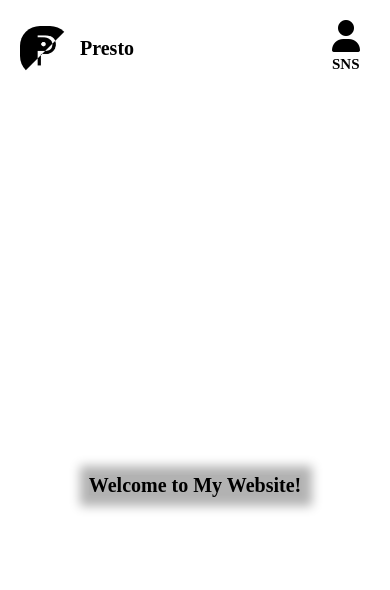
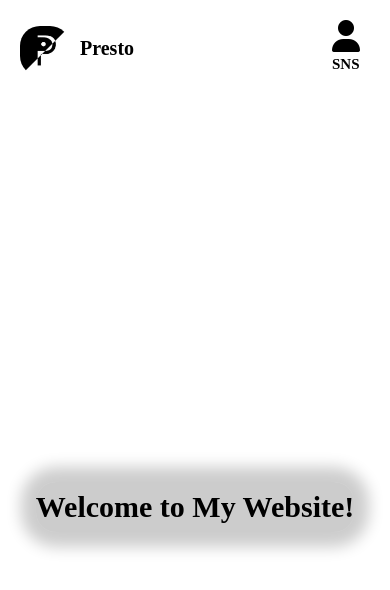
Before and after one commit to prestodev178/Personal-Websites, a plain HTML site: page index.html in a window 390 px wide. Drawn offline with Linux system fonts and the light colour scheme.

Commit message:
welcome 수정

```diff
--- a/css/screens/home.css
+++ b/css/screens/home.css
@@ -1,31 +1,30 @@
 #welcome{
     display: flex;
     justify-content: center;
-    height: 800px;
+    height: 100vh;
+    position: flex;
     align-items: center;
+    border-radius: 50px;
 }
-
-#welcome__text{
+#welcome__box__text{
+    height: 50px;
     font-size: 40px;
+    display: flex;
+    align-items: center;
     font-weight: 900;
-    box-shadow: 1px 1px 10px 10px rgba(0,0,0,0.3);
-    background-color: rgba(0,0,0,0.3);
+    background-color: rgba(0,0,0,0.2);
+    box-shadow: 0px 0vh 15px 15px rgba(0,0,0,0.2);
+    border-radius: 20px;
 }
 
 @media all and (max-width : 500px){
-    #welcome__text{
+    #welcome__box__text{
         font-size: 30px;
-        font-weight: 900;
-        box-shadow: 1px 1px 10px 10px rgba(0,0,0,0.3);
-        background-color: rgba(0,0,0,0.3);
     }
 }
 
 @media all and (max-width : 400px){
-    #welcome__text{
-        font-size: 20px;
-        font-weight: 900;
-        box-shadow: 1px 1px 10px 10px rgba(0,0,0,0.3);
-        background-color: rgba(0,0,0,0.3);
+    #welcome__box__text{
+        font-size: 30px;
     }
 }
--- a/index.html
+++ b/index.html
@@ -26,7 +26,9 @@
     </div>
 
     <main id="welcome">
-        <div id="welcome__text">Welcome to My Website!</div>
+        <div id="welcome__box">
+            <div id="welcome__box__text">Welcome to My Website!</div>
+        </div>
     </main>
 
 
```
